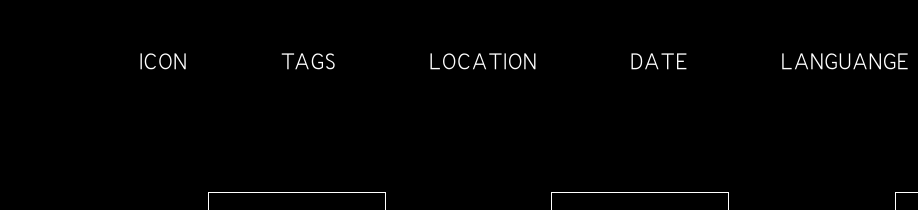
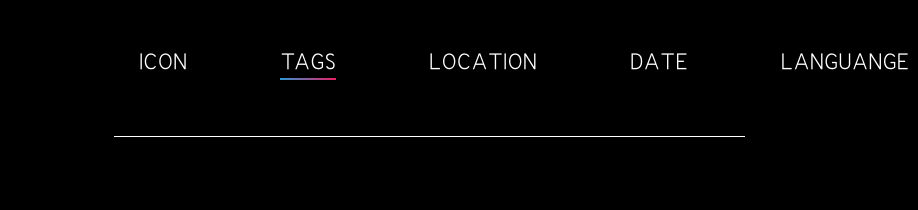
Before and after one commit to GeoLabJuniors/Dreams-Front-End, a plain HTML site: page Dream WebSite/searchdream.html in a window 1280 px wide. Both pictures are taken after a click on the item "TAGS". Shown: the part 101-311 px from the top of the page, 0-918 px from the left. Drawn offline with nearby package versions, Linux system fonts and the light colour scheme.

Commit message:
#15 - ძებნის გვერდი (თეგები)

```diff
--- a/Dream WebSite/css/style.css
+++ b/Dream WebSite/css/style.css
@@ -900,10 +900,24 @@ height:80px;
 	flex-wrap: wrap;
 	border:1px solid #fff;
 	padding: 10px;
-	max-width: 1000px;
+	width: 1000px;
 	max-height:80px;
 	overflow: hidden;
+
+	position: relative;
 }
+#middle {
+   max-width:2000px;
+    overflow:hidden;
+
+    clear:none;
+     position:relative;
+    z-index:1;
+
+}
+#l,#r{background-color: red;}
+
+
 .category_wrap{
 	color: #fff;
 	padding: 2px 10px 2px 5px;
@@ -924,6 +938,7 @@ height:80px;
 	align-self: flex-end;
 	cursor: pointer;
 	margin-left: auto;
+	height: 24px;
 }
 .clear_all span{
 	color: #d1d1d1;
@@ -943,3 +958,26 @@ height:80px;
 justify-content: space-between;
     align-items: flex-start
 }
+
+#tag_inp{
+	width: 60%;
+	height: 35px;
+	background: transparent;
+	border-left:none;
+	border-top: none;
+	border-right: none;
+	border-bottom: 1px solid #fff;
+	outline: none;
+	color: #fff;
+	font-size: 20px;
+	font-family:bnm;
+	text-indent: 40px;
+}
+.search_t{
+	display: block;
+	position:relative;
+	/* max-width: 1052px; */
+	overflow:hidden;
+	margin-top: 20px;
+
+}
--- a/Dream WebSite/searchdream.html
+++ b/Dream WebSite/searchdream.html
@@ -36,7 +36,7 @@
     <div class="wrapper search_nav">
       <ul class="dis-flex-between">
         <li id="icon_search">icon</li>
-        <li>tags</li>
+        <li id="icon_tag">tags</li>
         <li>location</li>
         <li>date</li>
         <li>languange</li>
@@ -143,8 +143,20 @@
         </li>
               </ul>
     </div>
+
+
+<div class="search_t wrapper hide">
+
+        <input type="search" name="search"  id="tag_inp" class="input_tag" >
+      </div>
+
+
   </header>
+
 <div class="wrapper hide menu_container">
+
+  <div  id="l">x</div>
+  <div id="middle">
   <div class="icons_container dis-flex-between-for-slider">
   <!--  <div class="category_wrap">category</div>-->
 
@@ -159,11 +171,13 @@
   <div class="date_container dis-flex-between-for-slider">
     <!--<div class="category_wrap">3/7/2018</div>-->
 
-  </div>
 
+</div>
+</div>
   <div class="clear_all">
     <span>Clear All</span>
   </div>
+  <div id="r">x</div>
 
 </div><!--choosen categories end-->
 <main>
@@ -235,7 +249,7 @@
     }
 $(".search_types").hide();
 
-
+$(".search_t").hide();
 ///
   // $(".search_types").slideToggle();
   // $('#icon_search').toggleClass('active');
@@ -321,5 +335,40 @@ $('.clear_all').click(function () {
 
 
 </script>
+<script>
+  $('#icon_tag').click(function () {
+  $(".search_t").slideToggle();
+  $('#icon_tag').toggleClass('active');
+  $(".input_tag").show().focus();
+  $('.menu_container').slideUp()
+});
+
+
+$('.input_tag').keypress(function(e) {
+    if(e.which == 13) {
+        $(".search_t").slideUp();
+    }
+});
+
+
+
+/* selected box slider
+$(document).ready(function () {
+       $("#l").click(function () {
+       var leftPos = $('.menu_container').scrollLeft();
+
+       $(".menu_container").animate({scrollLeft: leftPos + 250}, 600);
+
+  });
+
+       $("#r").click(function () {
+       var leftPos2 = $('.menu_container').scrollLeft();
+      // console.log(leftPos2);
+       $(".menu_container").animate({scrollLeft: leftPos2 - 250}, 600);
+  });
+       });
+
+       */
+</script>
 </body>
 </html>
```
